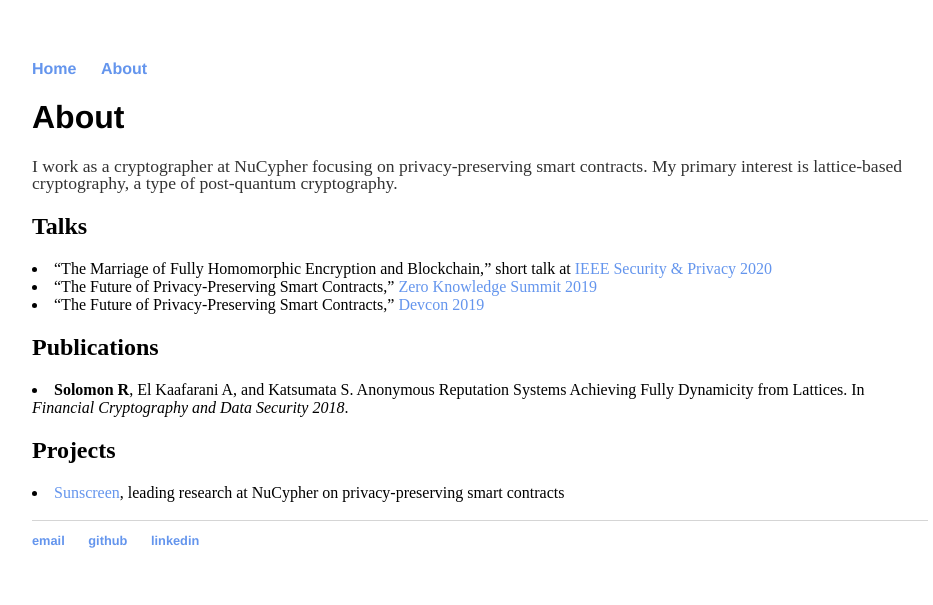
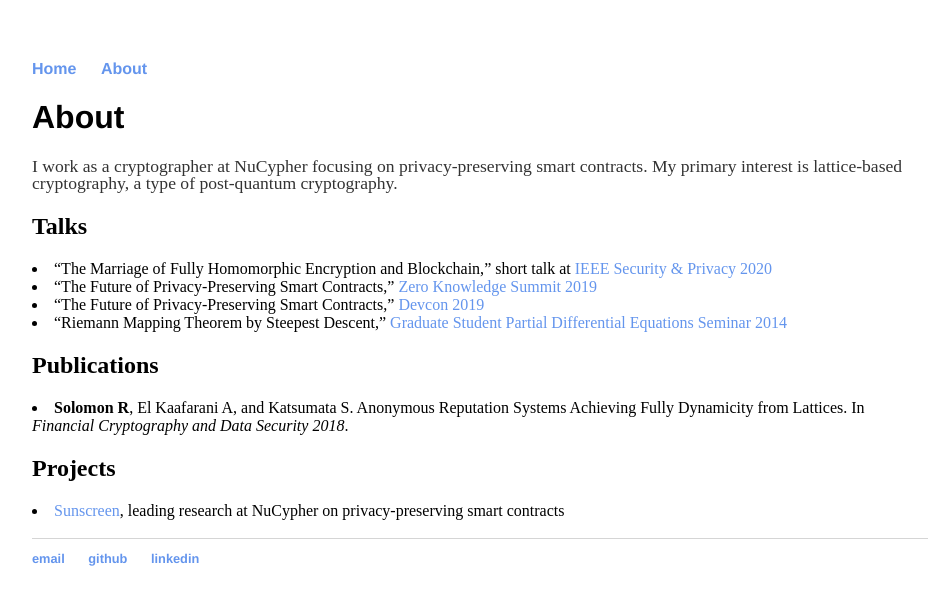
Before and after one commit to ravital/ravital.github.io, a Jekyll site: the page built from about/index.html, in a window 1280 px wide. Shown: the top 605 px of the page, without its empty margins (160-1093 px from the left). Built offline with Jekyll 4.4.1, drawn with Linux system fonts in a browser that asks for light colours.

Commit message:
Update index.html

```diff
--- a/about/index.html
+++ b/about/index.html
@@ -11,6 +11,7 @@ title: About Ravital Solomon
 			<li><q>The Marriage of Fully Homomorphic Encryption and Blockchain,</q> short talk at <a href="https://www.ieee-security.org/TC/SP2020/program-shorttalks.html">IEEE Security & Privacy 2020</a></li>
 			<li><q>The Future of Privacy-Preserving Smart Contracts,</q> <a href="https://www.zeroknowledge.fm/summit">Zero Knowledge Summit 2019</a></li>
 			<li><q>The Future of Privacy-Preserving Smart Contracts,</q> <a href="https://archive.devcon.org/">Devcon 2019</a></li>
+			<li><q>Riemann Mapping Theorem by Steepest Descent,</q> <a href="https://math.berkeley.edu/">Graduate Student Partial Differential Equations Seminar 2014</a></li>
 
 			<h2>Publications</h2>
 			<li><strong>Solomon R</strong>, El Kaafarani A, and Katsumata S. Anonymous Reputation Systems Achieving Fully Dynamicity from Lattices. In <i>Financial Cryptography and Data Security 2018</i>.</li>
```
